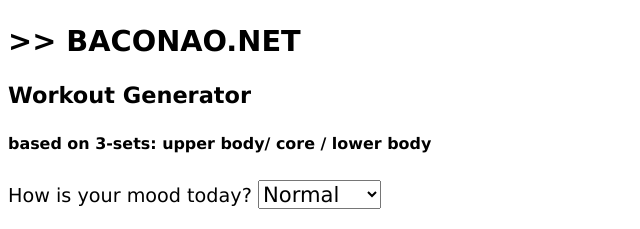
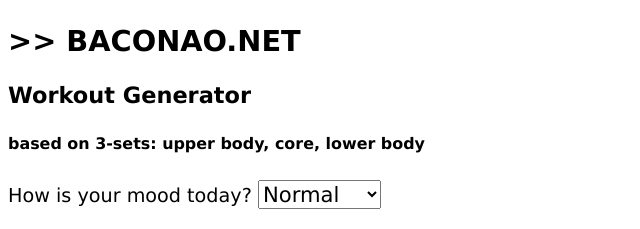
Before and after one commit to eitanbehar/apps, a plain HTML site: page workoutJS/index.html in a window 1280 px wide. Shown: the top 229 px of the page, 0-640 px from the left. Drawn offline with nearby package versions, Linux system fonts and the light colour scheme.

Commit message:
update text for workouts

```diff
--- a/workoutJS/index.html
+++ b/workoutJS/index.html
@@ -10,7 +10,7 @@
     <div ng-app="app" ng-controller="controller">
         <h2>>> BACONAO.NET</h2>
         <h3>Workout Generator</h3>
-        <h5>based on 3-sets: upper body/ core / lower body</h5>
+        <h5>based on 3-sets: upper body, core, lower body</h5>
         <label>How is your mood today?
             <select ng-model="selectedMode">
                 <option ng-repeat="m in moods">{{m}}</option>
```
